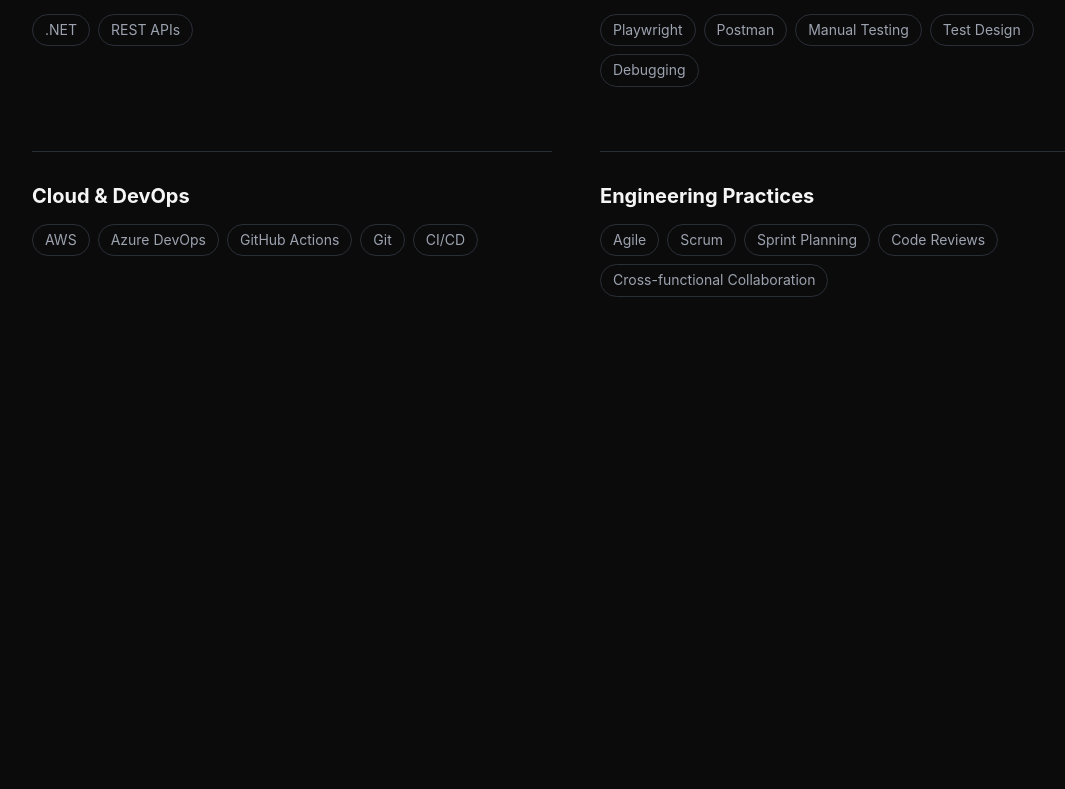
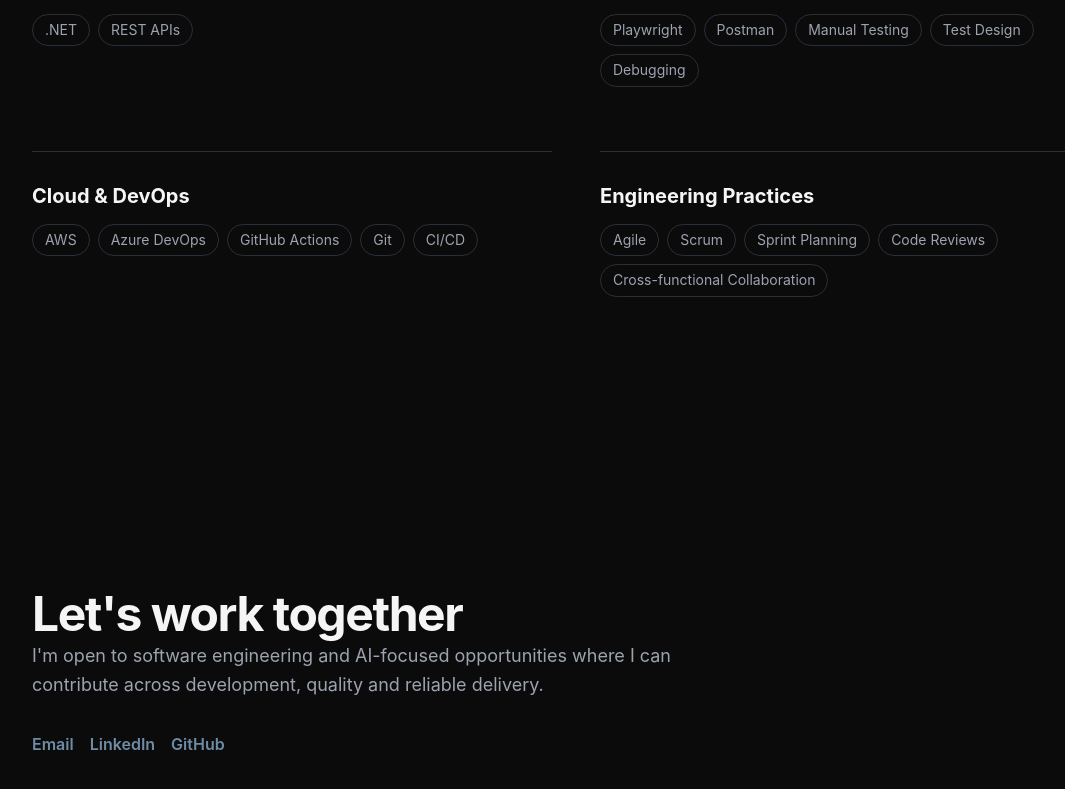
Before and after one commit to arbaaz-77/arbaaz-sumar-portfolio, a React (Vite) app: page / in a window 1280 px wide. Shown: the part 4913-5702 px from the top of the page, without its empty margins (64-1129 px from the left). Before the commit the page ends 5370 px from the top, so only its background shows below. Built offline with nearby package versions, Linux system fonts and the light colour scheme.

Commit message:
feat: add contact section (#32)

```diff
--- a/src/App.tsx
+++ b/src/App.tsx
@@ -4,6 +4,7 @@
 import { About } from './features/about'
 import { Experience } from './features/experience'
 import { Skills } from './features/skills'
+import { Contact } from './features/contact'
 
 function App() {
   return (
@@ -15,6 +16,7 @@
         <About />
         <Experience />
         <Skills />
+        <Contact />
       </main>
     </>
   )
--- /dev/null
+++ b/src/features/contact/Contact.css
@@ -0,0 +1,38 @@
+.contact {
+  scroll-margin-top: var(--space-24);
+}
+
+.contact__content {
+  max-width: 42rem;
+}
+
+.contact__description {
+  margin: 0;
+  color: var(--color-text-secondary);
+  font-size: var(--font-size-lg);
+  line-height: var(--line-height-body);
+}
+
+.contact__links {
+  display: flex;
+  flex-wrap: wrap;
+  gap: var(--space-4);
+  margin: var(--space-8) 0 0;
+  padding: 0;
+  list-style: none;
+}
+
+.contact__link {
+  color: var(--color-accent);
+  font-weight: var(--font-weight-semibold);
+  text-decoration: none;
+}
+
+.contact__link:hover {
+  color: var(--color-accent-hover);
+}
+
+.contact__link:focus-visible {
+  outline: 2px solid var(--color-accent);
+  outline-offset: 4px;
+}
--- /dev/null
+++ b/src/features/contact/Contact.tsx
@@ -0,0 +1,63 @@
+import { Section } from '@/components/layout/Section'
+import { Stack } from '@/components/layout/Stack'
+import { Container } from '@/components/ui/Container'
+import { Heading } from '@/components/ui/Heading'
+
+import './Contact.css'
+
+const contactLinks = [
+  {
+    label: 'Email',
+    href: 'mailto:arbaaz970@gmail.com',
+    external: false,
+  },
+  {
+    label: 'LinkedIn',
+    href: 'https://www.linkedin.com/in/arbaaz-sumar/',
+    external: true,
+  },
+  {
+    label: 'GitHub',
+    href: 'https://github.com/arbaaz-77',
+    external: true,
+  },
+]
+
+export function Contact() {
+  return (
+    <Section id="contact" className="contact">
+      <Container>
+        <Stack>
+          <div className="contact__content">
+            <Heading level={2}>Let&apos;s work together</Heading>
+
+            <p className="contact__description">
+              I&apos;m open to software engineering and AI-focused opportunities
+              where I can contribute across development, quality and reliable
+              delivery.
+            </p>
+
+            <ul className="contact__links" aria-label="Contact links">
+              {contactLinks.map(({ label, href, external }) => (
+                <li key={label}>
+                  <a
+                    className="contact__link"
+                    href={href}
+                    {...(external
+                      ? {
+                          target: '_blank',
+                          rel: 'noreferrer',
+                        }
+                      : {})}
+                  >
+                    {label}
+                  </a>
+                </li>
+              ))}
+            </ul>
+          </div>
+        </Stack>
+      </Container>
+    </Section>
+  )
+}
--- /dev/null
+++ b/src/features/contact/index.ts
@@ -0,0 +1 @@
+export { Contact } from './Contact'
```
Also changed, not shown: 1 other file (tests, documents, lock files or other folders).
